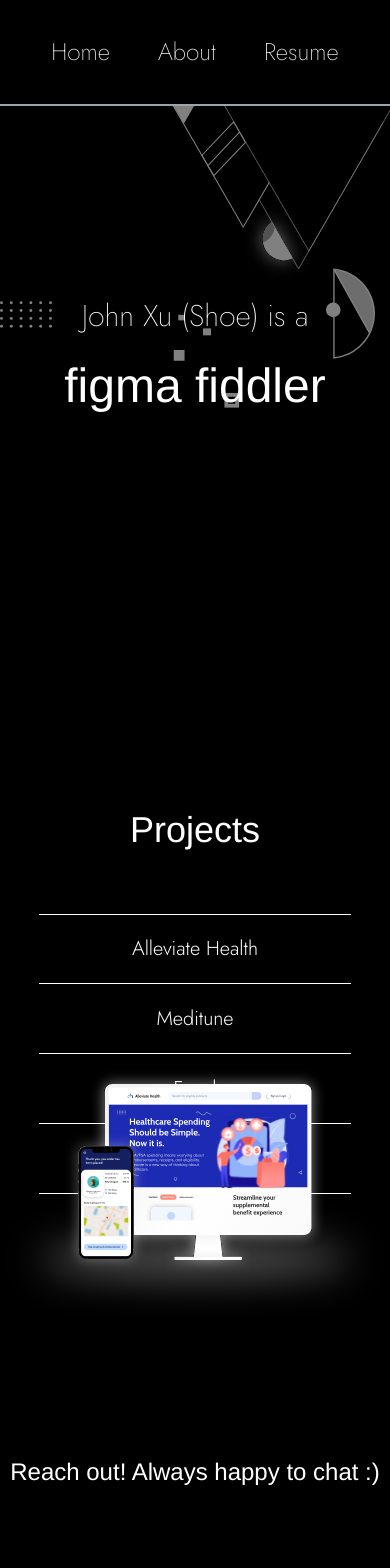
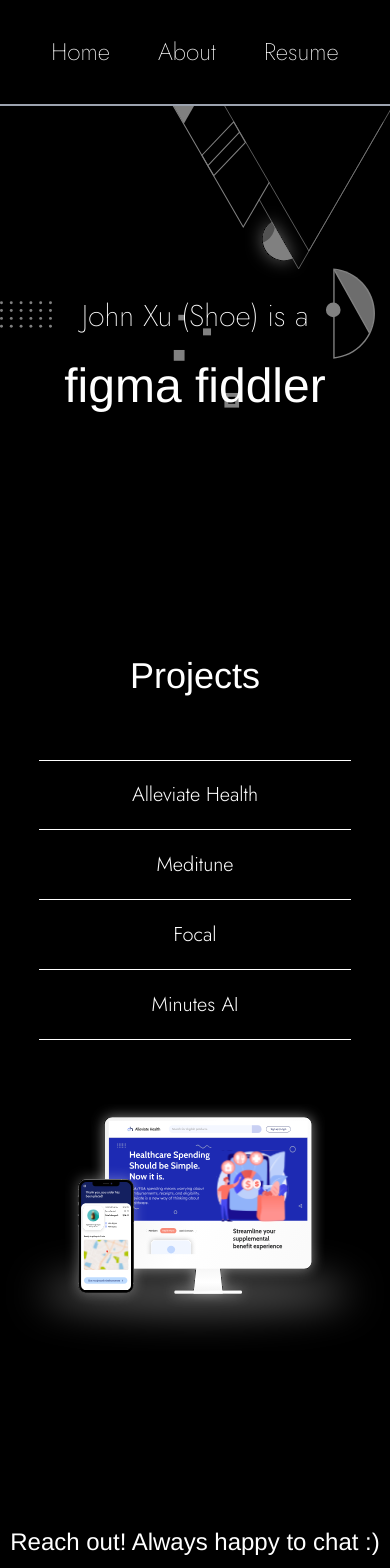
Before and after one commit to John-Xu1/johnxu.org, a Next.js app: page / in a window 390 px wide. Shown: the top 1568 px of the page. Built offline with nearby package versions, Linux system fonts and the light colour scheme.

Commit message:
polishing

```diff
--- a/package.json
+++ b/package.json
@@ -10,6 +10,7 @@
   },
   "dependencies": {
     "autoprefixer": "10.4.14",
+    "classnames": "^2.3.2",
     "install": "^0.13.0",
     "next": "13.4.2",
     "next-navigation": "^1.0.6",
--- a/src/app/page.css
+++ b/src/app/page.css
@@ -23,8 +23,8 @@
     }
   }
 
-  @media (max-width: px) {
-    .projects-container {
-        margin-top: -48px;
+  @media (max-width: 600px) {
+    .projects-box {
+        margin-top: -250px;
     }
   }
--- a/src/app/page.js
+++ b/src/app/page.js
@@ -74,7 +74,7 @@ export default function Home() {
           </div>
         </div>
       </div>
-      <div className="flex flex-col sm:flex-row -mt-24 sm:mt-[2vw] md:mt-[10vw] h-[550px]">
+      <div className="projects-box flex flex-col sm:flex-row -mt-24 sm:mt-[2vw] md:mt-[10vw] h-[550px]">
         <div className="flex flex-col">
           <h1 className="pl-0 sm:pl-[12vw] mb-16 font-heading font-regular text-4xl lg:text-5xl text-center sm:text-start">
             Projects
@@ -97,20 +97,20 @@ export default function Home() {
             )
           )}
         </div>
-        <div className="flex relative justify-center items-center w-full h-auto select-none">
-          <div className="group projects-container w-full flex items-center justify-center">
+        <div className="flex w-full h-full select-none mt-16 sm:mt-0">
+          <div className="projects-container w-full flex items-center justify-center group">
             <img
               src={projects[tabIndex].img}
-              className="select-none hover:scale-105 duration-500 hover:cursor-pointer absolute z-0"
+              className="select-none group-hover:scale-105 duration-500 group-hover:cursor-pointer"
             />
-            <p className="absolute z-10 bg-opacity-70 bg-black text-white p-4 rounded-lg text-lg scale-0 overflow-hidden group-hover:scale-100 duration-150">
+            <p className="absolute z-10 bg-black text-white p-4 rounded-lg text-lg scale-0 overflow-hidden group-hover:scale-100 duration-150 group-hover:cursor-pointer font-body">
               Click on me to learn more
             </p>
           </div>
         </div>
       </div>
       <div className="mt-24">
-        <h1 className="font-heading font-light text-2xl sm:text-4xl flex justify-center w-screen text-center">
+        <h1 className="font-heading font-light text-2xl sm:text-4xl flex justify-center w-screen text-center mt-80 sm:mt-0">
           Reach out! Always happy to chat :)
         </h1>
         <div className="flex justify-center w-screen gap-8 py-28">
```
Also changed, not shown: 1 other file (tests, documents, lock files or other folders).
